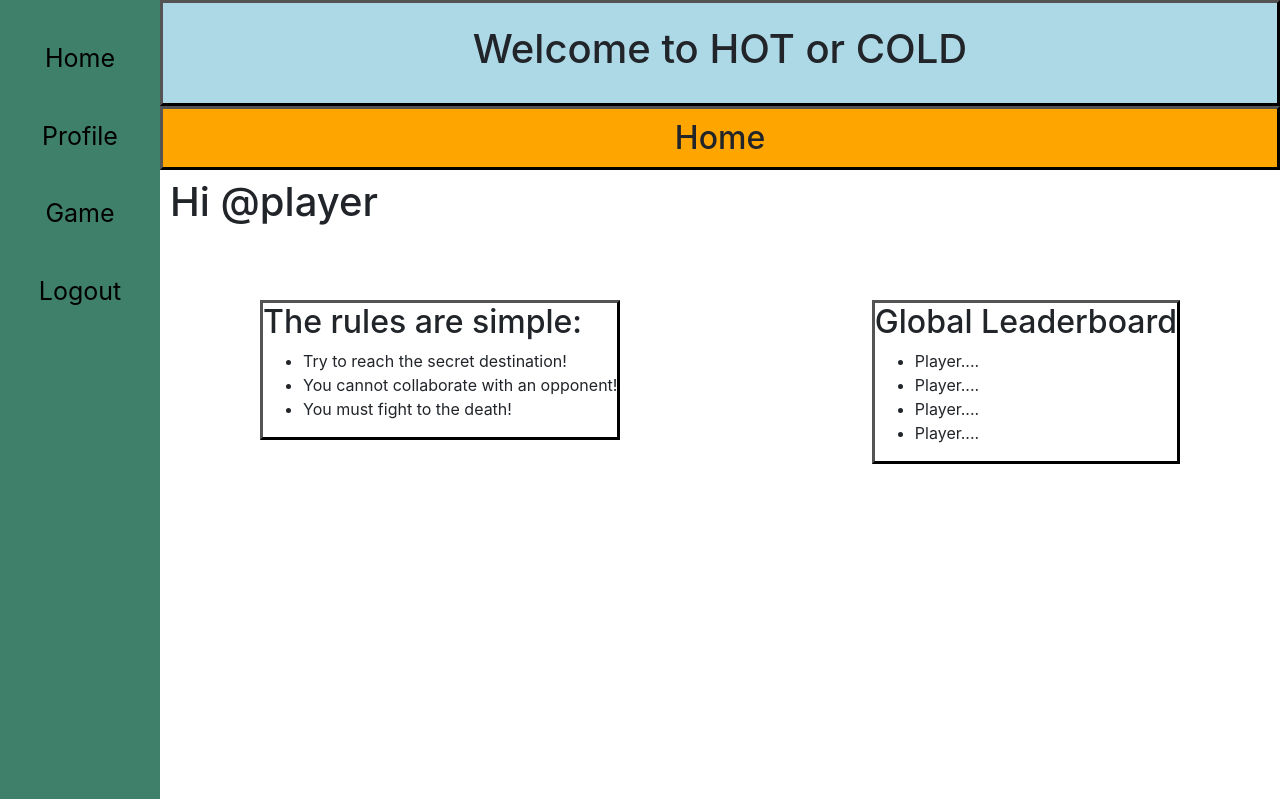
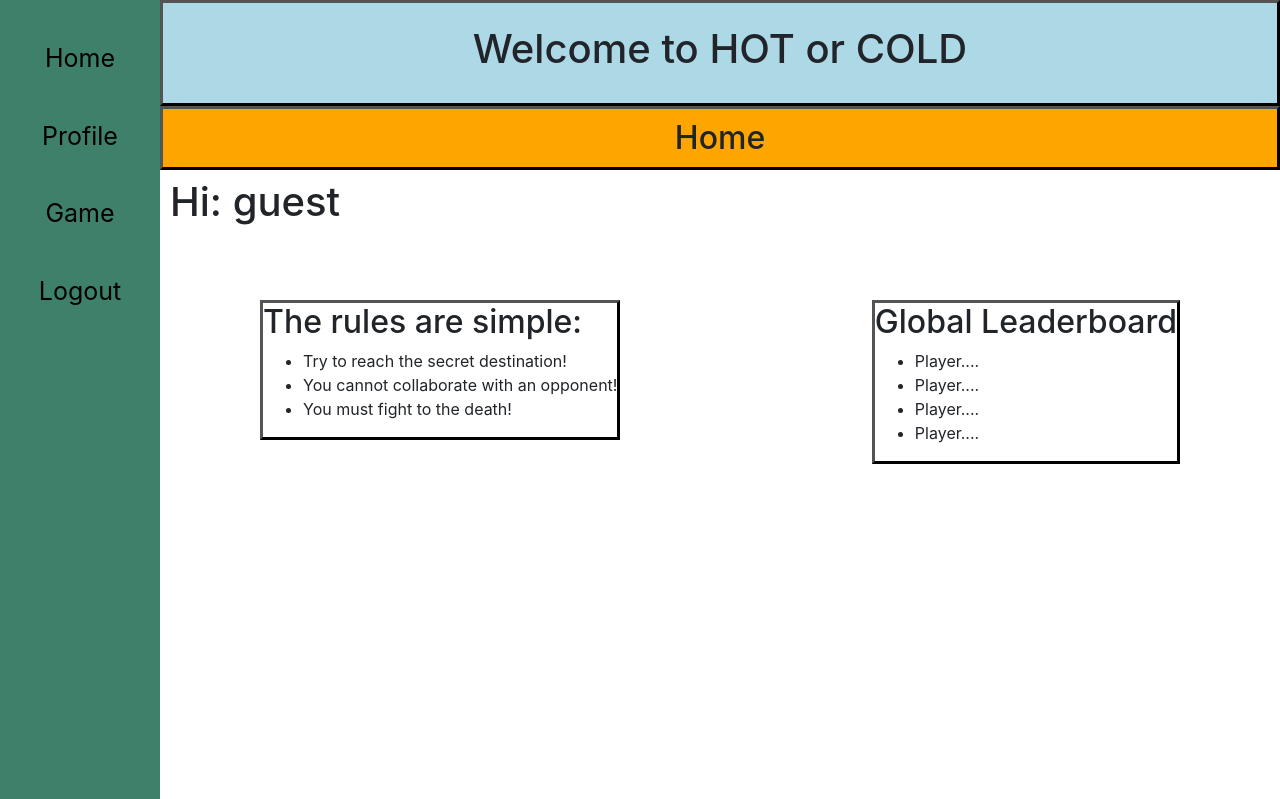
Before and after one commit to ah970/ecm2434, a Django app: page / in a window 1280 px wide. Run offline with Django 4.2, Linux system fonts and the light colour scheme; some libraries are stand-ins or nearby versions.

Commit message:
added users username to the hello user welcome message

```diff
--- a/hotandcold/game/templates/game/home.html
+++ b/hotandcold/game/templates/game/home.html
@@ -8,7 +8,7 @@
 
     <!-- ENTRE JAVASCRIPT HERE-->
     <div class="hi-player" style="left: 200px;">
-        <h1>Hi @player</h1>
+        <h1>Hi: {{ user.username|default:"guest" }}</h1>
     </div>
 
     <div class="game-rules" style="border: outset black; position: fixed; top: 300px; left: 260px">
```
